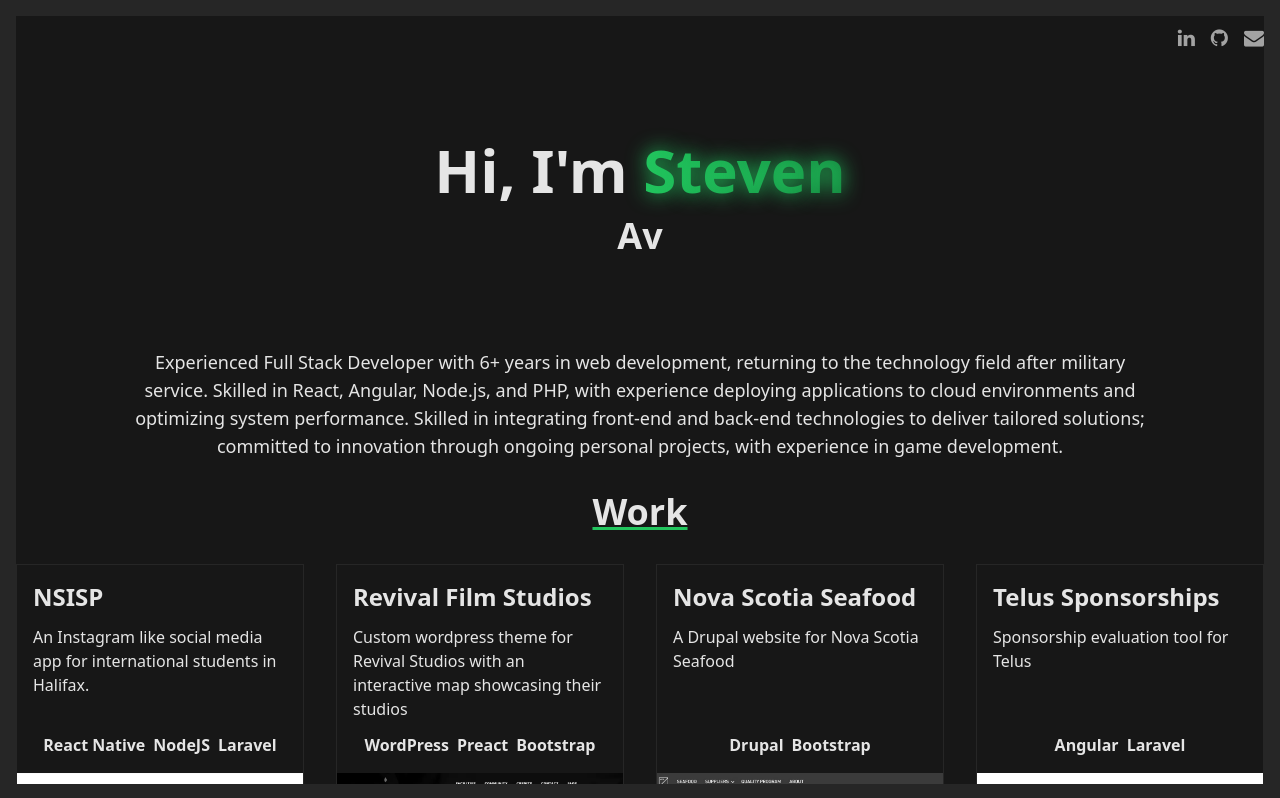
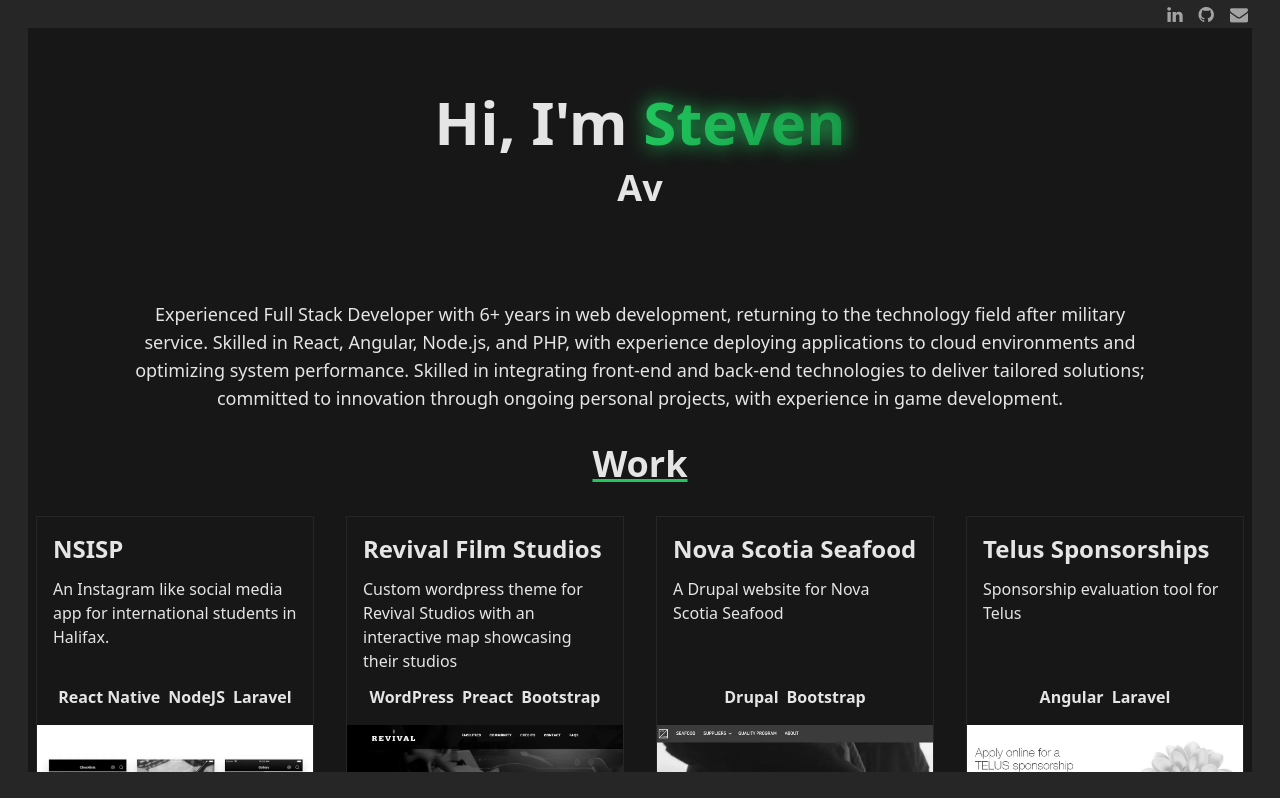
Before and after one commit to stevenwithaph/portfolio, a SvelteKit app: page / in a window 1280 px wide. Shown: the top 798 px of the page. Built offline with nearby package versions, Linux system fonts and the light colour scheme.

Commit message:
Moved social icons

```diff
--- a/src/routes/+layout.svelte
+++ b/src/routes/+layout.svelte
@@ -6,12 +6,9 @@
 </script>
 
 <div
-	class="p-4 bg-neutral-800 relative before:fixed before:top-0 before:w-full before:h-4 before:bg-neutral-800 before:z-10 after:fixed after:bottom-0 after:w-full after:h-4 after:bg-neutral-800 after:z-10"
+	class="p-7 bg-neutral-800 relative before:fixed before:top-0 before:w-full before:h-7 before:bg-neutral-800 before:z-10 after:fixed after:bottom-0 after:w-full after:h-7 after:bg-neutral-800 after:z-10"
 >
-	<div class="bg-neutral-900">
-		<main class="relative container mx-auto space-y-8 pb-6">
-			<nav class="sticky top-6 right-6 z-10">
-				<ul class="flex justify-end gap-x-4 text-neutral-400 text-xl">
+	<ul class="fixed top-0 right-8 z-10 flex justify-end gap-x-4 text-neutral-400 text-lg">
 		<li>
 			<Link target={'_blank'} link={`https://www.linkedin.com/in/steven-adams-r/`}>
 				<span class={`icon-linkedin`}></span>
@@ -28,7 +25,8 @@
 			</Link>
 		</li>
 	</ul>
-			</nav>
+	<div class="bg-neutral-900">
+		<main class="relative container mx-auto space-y-8 px-2 pb-6">
 			<slot />
 		</main>
 	</div>
```
Lines whose indentation alone changed are shown as unchanged.
